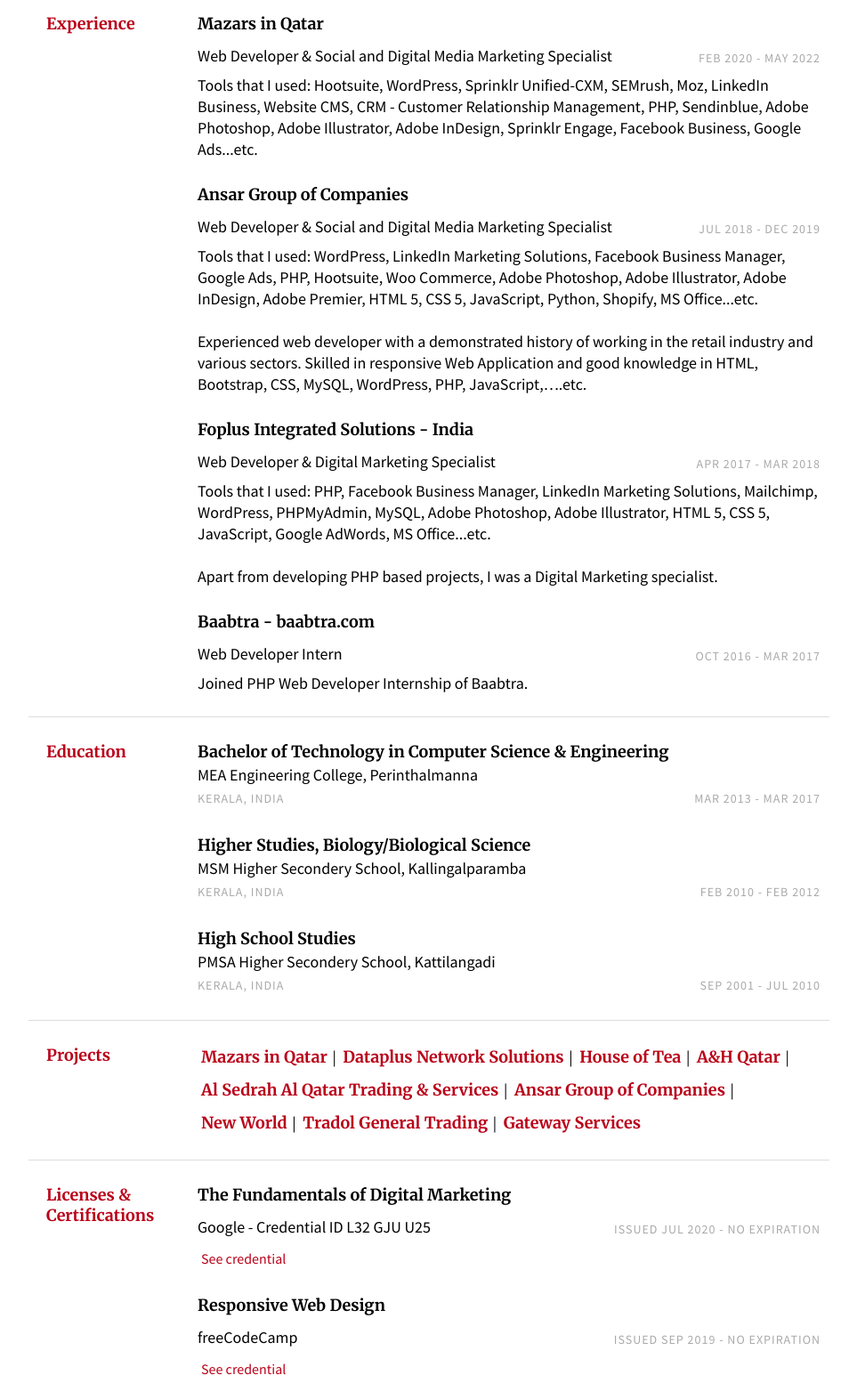
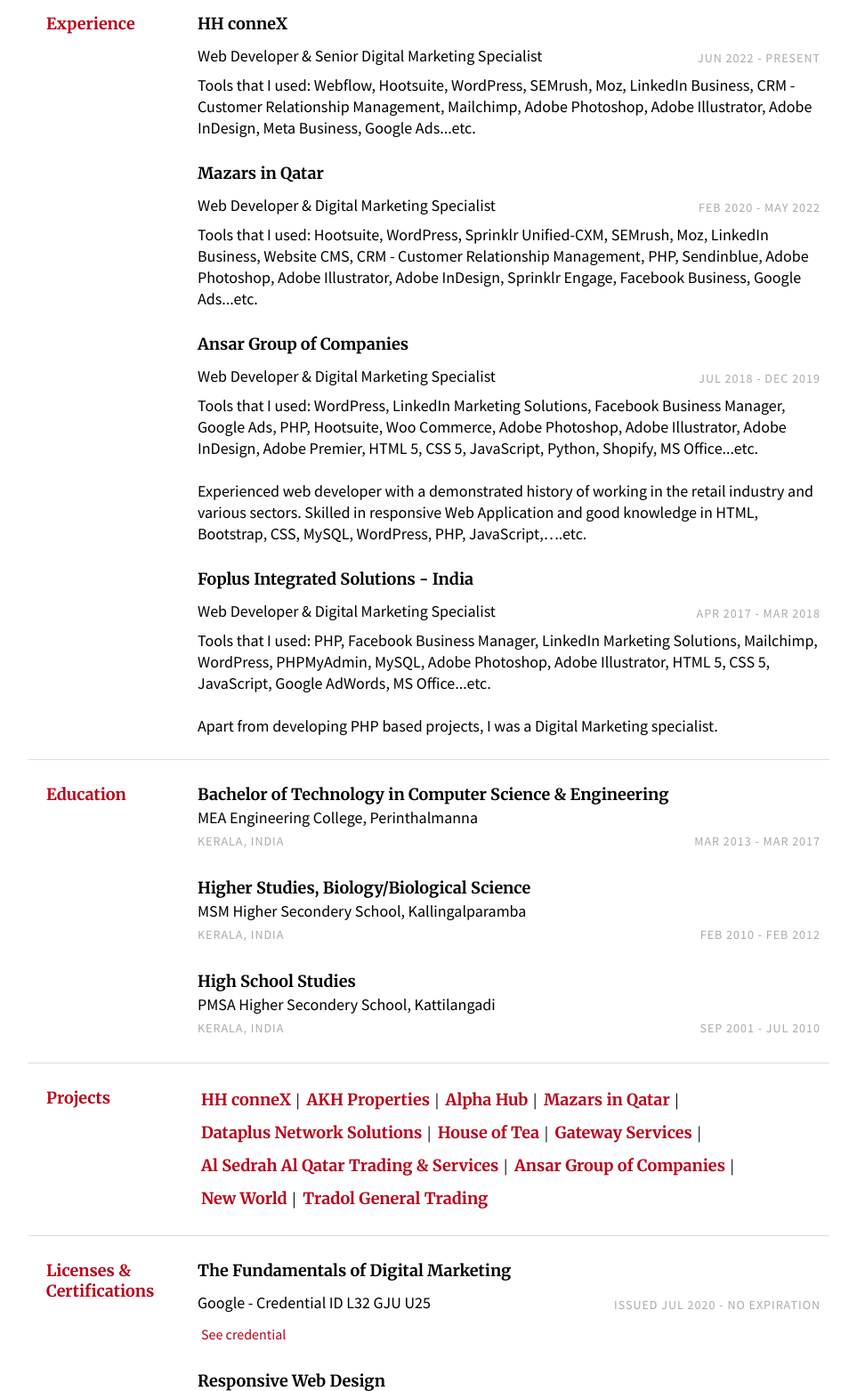
Before and after one commit to suhailvp/portfolio, a plain HTML site: page index.html in a window 1280 px wide. Shown: the part 863-2426 px from the top of the page at 89% size, without its empty margins (158-1121 px from the left). Drawn offline with Linux system fonts and the light colour scheme.

Commit message:
Update index.html

```diff
--- a/index.html
+++ b/index.html
@@ -4,6 +4,7 @@
         <meta charset="UTF-8">
         <title>Suhail Vettanpoolakkal - Resume | Web Developer & Digital Marketing Specialist in UAE</title>
         <link rel="stylesheet" href="style.css">
+        <link rel="icon" type="image/x-icon" href="favicon.ico">
         <link href="https://fonts.googleapis.com/css?family=Merriweather:300,400,700|Source+Sans+Pro:400,400i" rel="stylesheet">
     <body>
         <div class="page">
@@ -76,11 +77,26 @@
                 <div class="section-text col-right">
                     <div class="row">
                         <div class="col">
+                            <h3>HH conneX</h3>
+                        </div>
+                    </div>
+                    <div class="row subsection">
+                        <div class="emph col">Web Developer &amp; Senior Digital Marketing Specialist</div>
+                        <div class="col-right light">Jun 2022 - Present</div>
+                    </div>
+                    <div>
+                        Tools that I used: Webflow, Hootsuite, WordPress, SEMrush, Moz, LinkedIn Business, CRM - Customer Relationship
+                        Management, Mailchimp, Adobe Photoshop, Adobe Illustrator, Adobe InDesign, Meta Business, Google Ads...etc.
+                    </div>
+                </div>
+                <div class="section-text col-right">
+                    <div class="row">
+                        <div class="col">
                             <h3>Mazars in Qatar</h3>
                         </div>
                     </div>
                     <div class="row subsection">
-                        <div class="emph col">Web Developer &amp; Social and Digital Media Marketing Specialist</div>
+                        <div class="emph col">Web Developer &amp; Digital Marketing Specialist</div>
                         <div class="col-right light">Feb 2020 - May 2022</div>
                     </div>
                     <div>
@@ -95,7 +111,7 @@
                         </div>
                     </div>
                     <div class="row subsection">
-                        <div class="emph col">Web Developer &amp; Social and Digital Media Marketing Specialist</div>
+                        <div class="emph col">Web Developer &amp; Digital Marketing Specialist</div>
                         <div class="col-right light">Jul 2018 - Dec 2019</div>
                     </div>
                     <div>
@@ -122,20 +138,6 @@
                         PHPMyAdmin, MySQL, Adobe Photoshop, Adobe Illustrator, HTML 5, CSS 5, JavaScript, Google AdWords, MS Office...etc.
                         </br></br>
                         Apart from developing PHP based projects, I was a Digital Marketing specialist.
-                    </div>
-                </div>
-                <div class="section-text col-right">
-                    <div class="row">
-                        <div class="col">
-                            <h3>Baabtra - baabtra.com</h3>
-                        </div>
-                    </div>
-                    <div class="row subsection">
-                        <div class="emph col">Web Developer Intern</div>
-                        <div class="col-right light">Oct 2016 - Mar 2017</div>
-                    </div>
-                    <div>
-                        Joined PHP Web Developer Internship of Baabtra.
                     </div>
                 </div>
             </div>
@@ -171,15 +173,18 @@
             <div class="section row">
                 <h2 class="col">Projects</h2>
                 <div class="section-text col-right">
+                    <h3 style="display: inline-block !important;"><a href="https://www.hhconnex.com/" target="_blank" title="HH conneX">HH conneX</a></h3> |
+                    <h3 style="display: inline-block !important;"><a href="https://www.akhproperties.ae/" target="_blank" title="AKH Properties">AKH Properties</a></h3> |
+                    <h3 style="display: inline-block !important;"><a href="https://alfamaids.com/" target="_blank" title="Alpha Hub">Alpha Hub</a></h3> |
                     <h3 style="display: inline-block !important;"><a href="https://www.mazars.qa" target="_blank" title="Mazars in Qatar">Mazars in Qatar</a></h3> |
                     <h3 style="display: inline-block !important;"><a href="https://www.dns.com.qa" target="_blank" title="Dataplus Network Solutions">Dataplus Network Solutions</a></h3> |
                     <h3 style="display: inline-block !important;"><a href="https://www.houseofteacafe.com/" target="_blank" title="House of Tea Cafe">House of Tea</a></h3> |
-                    <h3 style="display: inline-block !important;"><a href="https://www.ah-qa.com/" target="_blank" title="A&H Qatar">A&H Qatar</a></h3> |
+                    <h3 style="display: inline-block !important;"><a href="https://www.gatewayqatar.com/" target="_blank" title="Gateway Services">Gateway Services</a></h3> |
                     <h3 style="display: inline-block !important;"><a href="https://www.alsedrahqatar.com/" target="_blank" title="Al Sedrah Al Qatar Trading &amp; Services">Al Sedrah Al Qatar Trading &amp; Services</a></h3> |
                     <h3 style="display: inline-block !important;"><a href="https://www.ansar-group.com/" target="_blank" title="Ansar Group of Companies">Ansar Group of Companies</a></h3> |
                     <h3 style="display: inline-block !important;"><a href="https://www.newworldqatar.com/" target="_blank" title="New World">New World</a></h3> |
-                    <h3 style="display: inline-block !important;"><a href="https://www.tradolgt.com/" target="_blank" title="Tradol General Trading">Tradol General Trading</a></h3> |
-                    <h3 style="display: inline-block !important;"><a href="https://www.gatewayqatar.com/" target="_blank" title="Gateway Services">Gateway Services</a></h3>
+                    <h3 style="display: inline-block !important;"><a href="https://www.tradolgt.com/" target="_blank" title="Tradol General Trading">Tradol General Trading</a></h3>
+
                 </div>
             </div>
 
```
